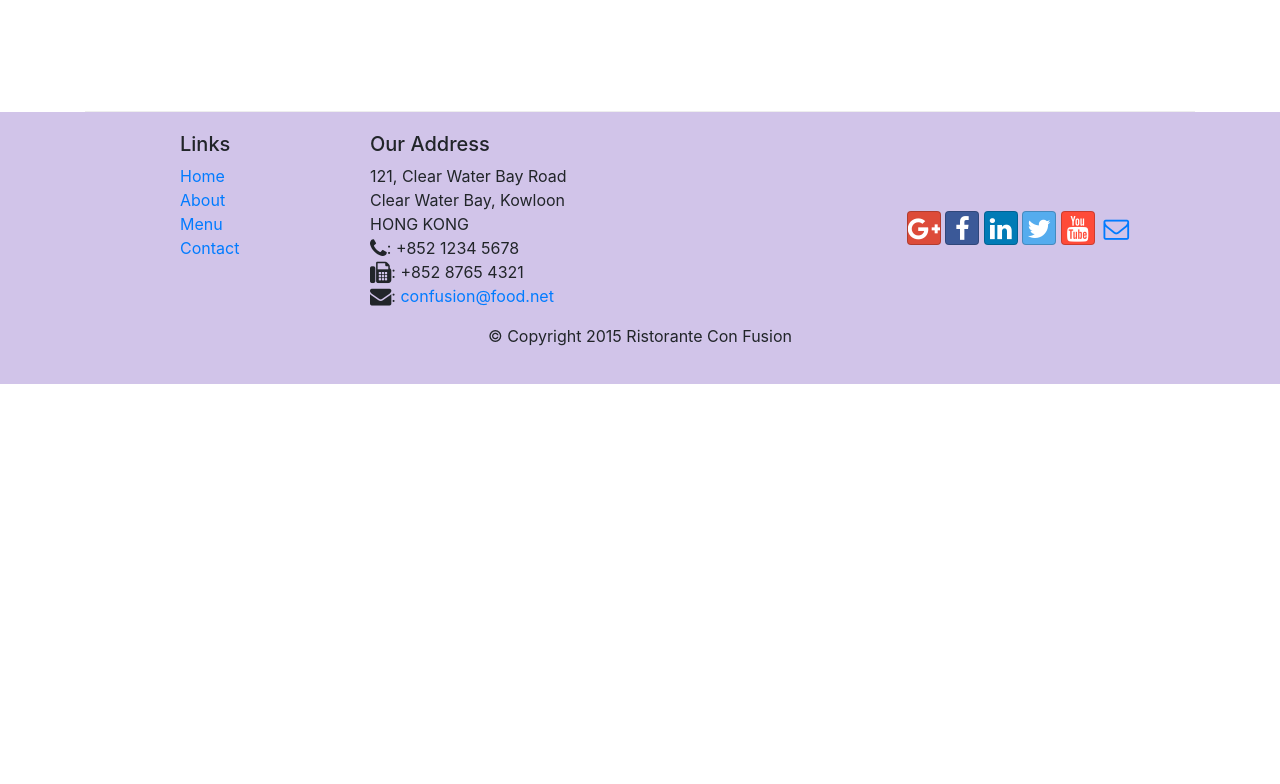
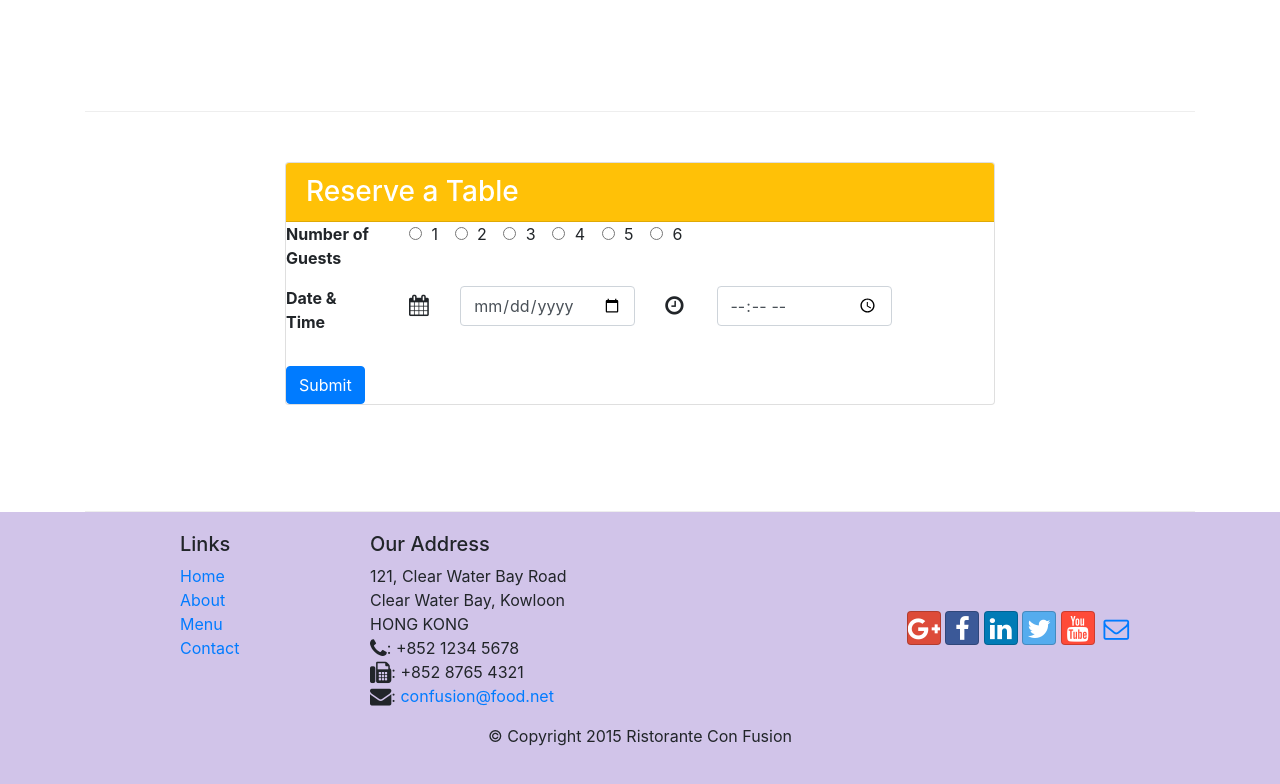
Before and after one commit to AnySupport/conFusion, a website: page index.html in a window 1280 px wide. Shown: the part 1401-2185 px from the top of the page. Before the commit the page ends 1785 px from the top, so only its background shows below. Drawn offline with nearby package versions, Linux system fonts and the light colour scheme.

```diff
--- a/css/styles.css
+++ b/css/styles.css
@@ -37,3 +37,10 @@
 .navbar-inverse {
 	background-color: #512DA8;
 }
+
+.tab-content {
+	border-left: 1px solid #ddd;
+	border-right: 1px solid #ddd;
+	border-bottom: 1px solid #ddd;
+	padding: 10px;
+}
--- a/index.html
+++ b/index.html
@@ -97,7 +97,75 @@
                 </div>
             </div>
         </div>
+
+        <div class="row row-content justify-content-center">
+            <div class="col col-sm-8">
+                <div class="card">
+                    <h3 class="card-header bg-warning text-white">Reserve a Table</h3>
+                    <div class="card-block">
+                        <dl class="row">
+                            <dt class="col-12 col-sm-2">Number of Guests</dt>
+                            <dd class="col col-sm-10">
+                            <div class="form-check form-check-inline">
+                              <label class="form-check-label">
+                                <input class="form-check-input" type="radio" name="inlineRadioOptions" id="inlineRadio1" value="option1"> 1
+                              </label>
+                            </div>
+                            <div class="form-check form-check-inline">
+                              <label class="form-check-label">
+                                <input class="form-check-input" type="radio" name="inlineRadioOptions" id="inlineRadio2" value="option2"> 2
+                              </label>
+                            </div>
+                            <div class="form-check form-check-inline disabled">
+                              <label class="form-check-label">
+                                <input class="form-check-input" type="radio" name="inlineRadioOptions" id="inlineRadio3" value="option3"> 3
+                              </label>
+                            </div>
+                            <div class="form-check form-check-inline">
+                              <label class="form-check-label">
+                                <input class="form-check-input" type="radio" name="inlineRadioOptions" id="inlineRadio1" value="option4"> 4
+                              </label>
+                            </div>
+                            <div class="form-check form-check-inline">
+                              <label class="form-check-label">
+                                <input class="form-check-input" type="radio" name="inlineRadioOptions" id="inlineRadio2" value="option5"> 5
+                              </label>
+                            </div>
+                            <div class="form-check form-check-inline disabled">
+                              <label class="form-check-label">
+                                <input class="form-check-input" type="radio" name="inlineRadioOptions" id="inlineRadio3" value="option6"> 6
+                              </label>
+                            </div>
+                            </dd>
+                        </dl>
+
+                        <dl class="row">
+                            <dt class="col-12 col-sm-2">Date & Time</dt>
+                            <dd class="col col-sm-10">
+                                <div class="form-group row">
+                                    <label for="example-date-input" class="col-1 col-sm-1 col-form-label"><span class="fa fa-calendar fa-lg"></span></label>
+                                    <div class="col col-sm-4">
+                                        <input class="form-control" type="date" value="Date" id="example-date-input">
+                                    </div>
+                                    <label for="example-time-input" class="col-1 col-sm-1 col-form-label"><span class="fa fa-clock-o fa-lg"></span></label>
+                                      <div class="col col-sm-4">
+                                        <input class="form-control" type="time" value="Time" id="example-time-input">
+                                      </div>
+                                </div>
+                            </dd>
+                        </dl>
+
+                        <div class="row">
+                            <div class="col-12">
+                                <button type="button" class="btn btn-primary">Submit</button>
+                        </div>
+                    </div>
+                </div>
+            </div>
+        </div>
     </div>
+
+</div>
 
     <footer class="footer">
         <div class="container">
```
Also changed, not shown: aboutus.html (+31 -2 lines).
